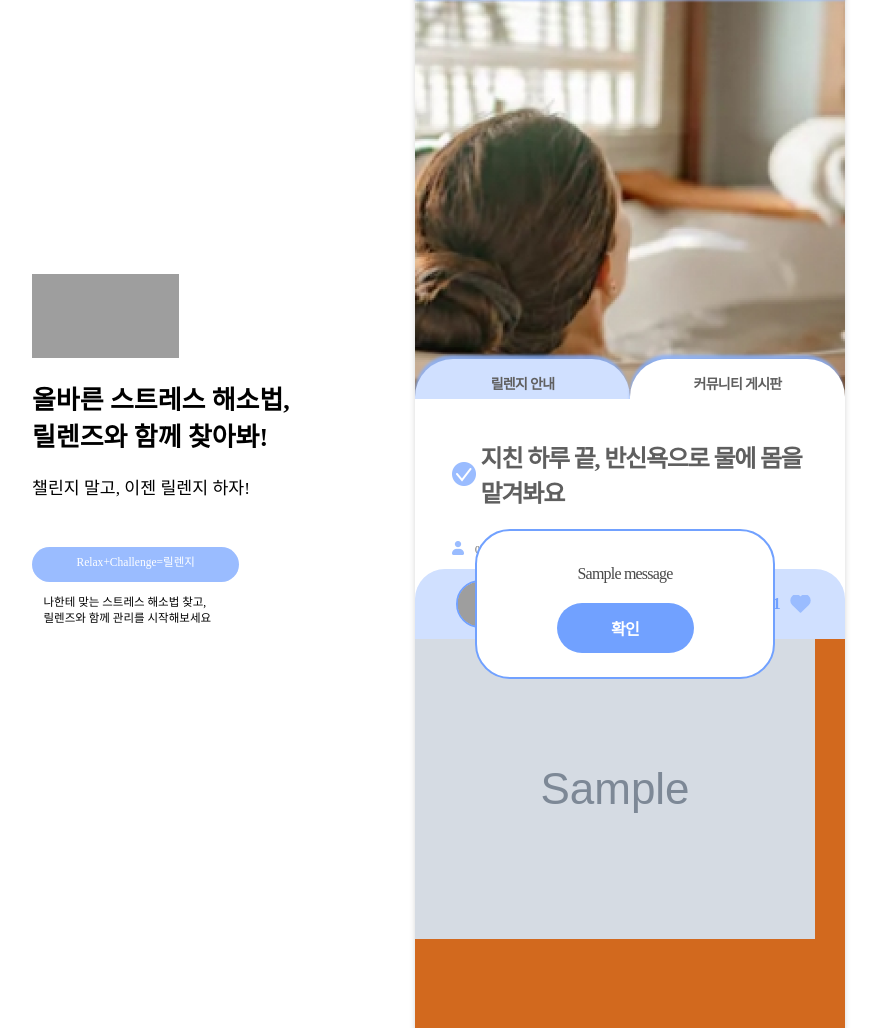
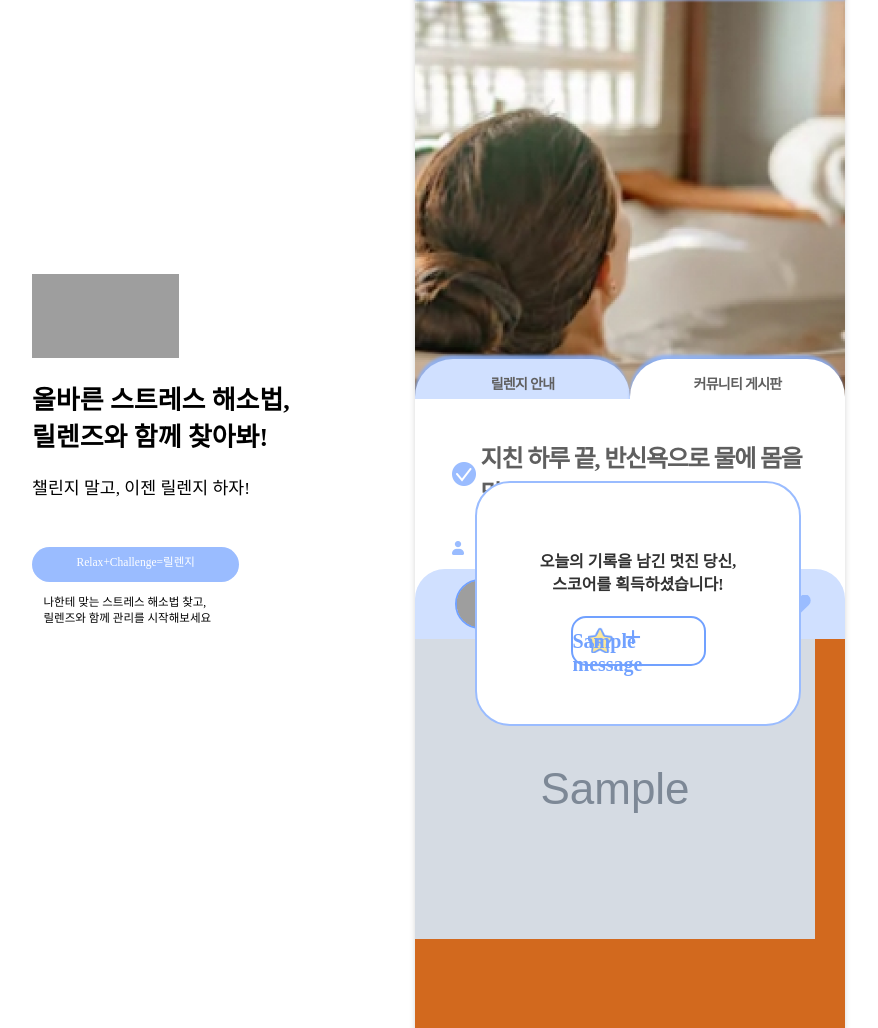
Before and after one commit to CalmCrews/relanz, a Django app: page /community/1/1 in a window 1280 px wide. Shown: the part 94-1122 px from the top of the page, without its empty margins (224-1102 px from the left). Run offline with Django 4.2, Linux system fonts and the light colour scheme; a user stored in the database is signed in; data comes from the database, SQL or seed files in the repository; tables that the repository leaves empty hold one stand-in row (values such as "Sample post"); grey boxes marked "Sample" are stand-in pictures; one stand-in notice (Sample message) is shown; parts of the project's set-up code (start-up, migrations or seed data) failed here and were passed over; some web fonts are replaced; grey boxes are pictures that could not be loaded.

Commit message:
style: new, detail alert message

```diff
--- a/relanz/community/forms.py
+++ b/relanz/community/forms.py
@@ -7,3 +7,9 @@ class ArticleForm(forms.ModelForm):
         fields = [
             'image',
         ]
+
+    def clean(self):
+        cleaned_data = super().clean()
+        image = cleaned_data.get('image')
+        if not image:
+            raise forms.ValidationError('사진 파일이 필요합니다.')
--- a/relanz/static/css/detail.css
+++ b/relanz/static/css/detail.css
@@ -340,8 +329,8 @@
 }
 
 .profile-circle {
-    width: 48px; /* 조정 가능 */
-    height: 48px; /* 조정 가능 */
+  width: 50px; /* 조정 가능 */
+  height: 50px; /* 조정 가능 */
   border-radius: 50%;
   border: 2px solid #71a1ff;
   background-color: #fff; /* 배경색 조정 가능 */
@@ -352,8 +341,8 @@
 
 .profile-circle div {
   position: absolute;
-    width: 48px;
-    height: 48px;
+  width: 100%;
+  height: 100%;
   background: transparent center/cover;
 }
 
@@ -407,11 +396,9 @@
   z-index: 15;
 }
 
-
-
-.error-msg-div {
-    width: 300px;
-    height: 150px;
+.alert-msg-div {
+  width: 326px;
+  height: 245px;
   flex-shrink: 0;
   display: flex;
   flex-direction: column;
@@ -421,47 +408,61 @@
   position: absolute;
   z-index: 200;
   border-radius: 35px;
-    border: 2px solid #71A1FF;
-    background: #FFF;
-
+  border: 2px solid #9abcff;
+  background: #fff;
   gap: 20px;
-
   left: 60px;
+  cursor: pointer;
 }
-.warning-ment {
+.score-ment {
   color: #494949;
   text-align: center;
   font-size: 16px;
   font-family: Pretendard;
-    font-style: normal;
-    font-weight: 400;
-    line-height: normal;
-    letter-spacing: -0.8px;
+  color: #323232;
+  font-weight: 600;
+  line-height: 140%;
   padding-top: 10px;
 }
-.warning-btn {
-    width: 137px;
+
+.score-box {
+  position: relative;
+  width: 135px;
   height: 50px;
-    flex-shrink: 0;
-    border-radius: 30px;
+  display: flex;
+  border: 2px solid #71a1ff;
+  border-radius: 15px;
+  padding: 9px 15px;
+}
 
-    display: flex;
-    justify-content: center;
-    align-items: center;
-    background-color: rgba(113, 161, 255, 1);
+.score-box > .first {
+  position: absolute;
+  top: 4px;
+  left: 10px;
+  font-size: 8px;
+  color: #71a1ff;
+}
 
-    color: #FFF;
-    text-align: center;
-    font-size: 16px;
-    font-family: NanumGothic;
-    font-style: normal;
-    font-weight: 700;
-    line-height: normal;
-    letter-spacing: -0.8px;
+.score-box > img {
+  width: 26px;
+  height: 26px;
+  object-fit: cover;
+}
 
-    border: none;
+.score-box > .plus {
+  position: absolute;
+  top: 2px;
+  left: 52px;
+  font-size: 30px;
+  color: #71a1ff;
+  font-weight: 600;
 }
-.warning-btn:hover {
-    cursor: pointer;
-    background-color: rgba(63, 128, 252, 1);
+
+.score-box > .score {
+  position: absolute;
+  top: 12px;
+  right: 15px;
+  font-size: 20px;
+  color: #71a1ff;
+  font-weight: 600;
 }
--- a/relanz/static/js/detail.js
+++ b/relanz/static/js/detail.js
@@ -22,5 +22,5 @@ async function clickLikeHeartBtn(obj) {
 }
 
 function clickCancelBtn(obj) {
-    document.getElementById("warning_user_div").remove();
+    document.getElementById("alert_user_div").remove();
 }
--- a/relanz/templates/community/detail.html
+++ b/relanz/templates/community/detail.html
@@ -54,13 +54,21 @@ communityHome
                 <div class="header-div">
                     {% if messages %}
                         {% for message in messages %}
-                            <div class="error-msg-div" id="warning_user_div">
-                                <p class="warning-ment">{{message}}</p>
-                                {% comment %} <p class="warning-ment">다시 시도해주세요</p> {% endcomment %}
-                                <button type="button" class="warning-btn" id="warning_btn" onclick="clickCancelBtn(this)">확인</button>
+                        <div class="alert-msg-div" id="alert_user_div" onclick="clickCancelBtn(this)">
+                            <p class="score-ment">오늘의 기록을 남긴 멋진 당신,<br>스코어를 획득하셨습니다!</p>
+                            {% comment %} <p class="warning-ment">다시 시도해주세요</p> {% endcomment %}
+                            <div class="score-box">
+                                {% if message|floatformat == "500" %}
+                                <span class="first">1st</span>
+                                {% endif %}
+                                <img src="{% static 'icons/rStar.png' %}" alt="star">
+                                <span class="plus">+</span>
+                                <span class="score">{{message}}</span>
                             </div>
+                        </div>
                         {% endfor %}
                     {% endif %}
+
                     <div class="user-info-div">
 
                         <div class="profile-wrapper">
@@ -108,8 +116,7 @@ communityHome
                 <div class="main-image-div">
                     {% if article.image %}
                         <img src="{{article.image.url}}" alt="이미지">
-                    {% else %}
-                        <img src="{% static "images/leein_example.jpeg" %}" alt=".">
+
                     {% endif %}
                 </div>
             </div>
--- a/relanz/templates/main/ranking.html
+++ b/relanz/templates/main/ranking.html
@@ -211,7 +211,6 @@
     const next = document.querySelector('.arrow-right');
     let active = 0;
 
-
     // 이전 카드 보기
 
     function loadShow(){
--- a/relanz/templates/user/email_sent.html
+++ b/relanz/templates/user/email_sent.html
@@ -36,7 +36,6 @@
 
   <script>
     const sendEmailButton = document.getElementById("send_email");
-    console.log(sendEmailButton);
     const completeVerificationButton = document.getElementById("complete_verification");
     const popupAlert = document.getElementById('alert');
     const closeButton = document.querySelector('#alert > .popup > .close-button');
```
Also changed, not shown: other parts of relanz/static/css/detail.css (+25 -36 lines), relanz/static/css/community/new.css (+61 -3 lines), relanz/templates/community/new.html (+52 -5 lines), relanz/templates/ranking.html (deleted, +0 -21 lines), relanz/static/icons/rStar.png (added). Lines whose indentation alone changed are shown as unchanged.
